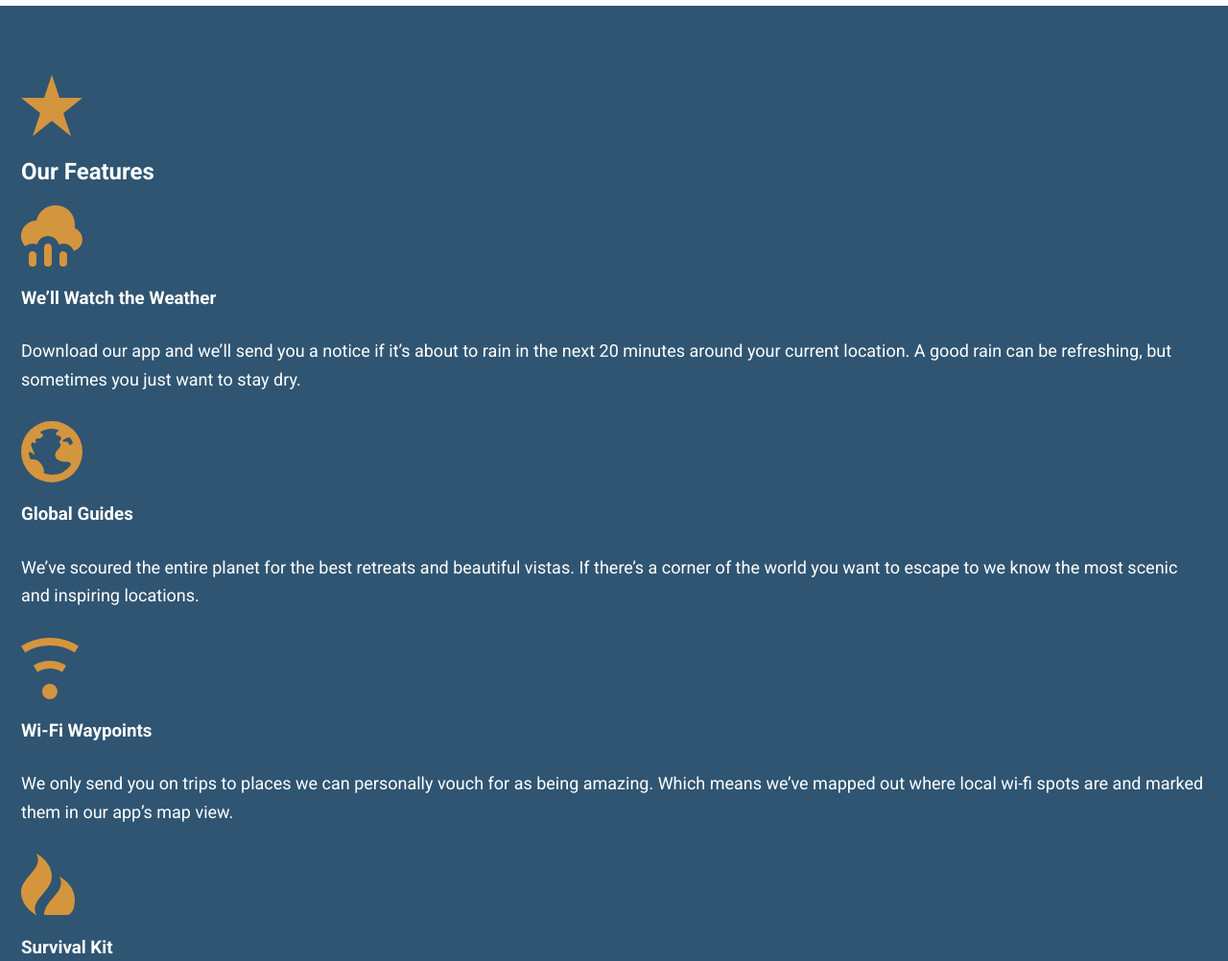
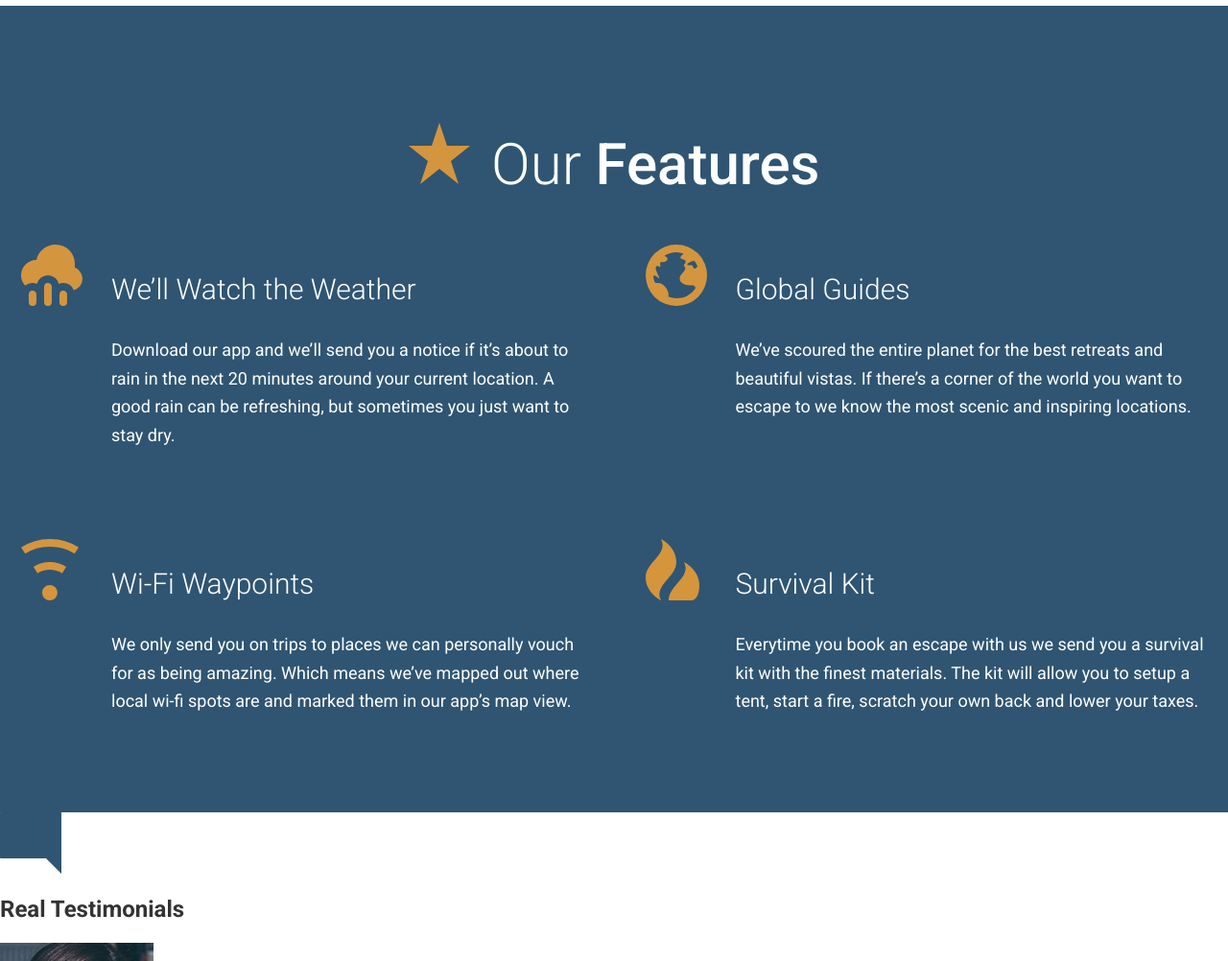
Before and after one commit to taschenbilly/travel-site-2, a plain HTML site: page app/index.html in a window 1280 px wide. Shown: the part 2140-3142 px from the top of the page at 96% size. Drawn offline with Linux system fonts and the light colour scheme.

Commit message:
completed the our feature section

```diff
--- a/app/assets/styles/main.scss
+++ b/app/assets/styles/main.scss
@@ -4,9 +4,11 @@
 @use 'base/variables';
 
 @use 'modules/btn';
+@use 'modules/feature-item';
 @use 'modules/grid';
 @use 'modules/large-hero';
 @use 'modules/headline';
 @use 'modules/page-section';
+@use 'modules/section-title';
 @use 'modules/typography';
 @use 'modules/wrapper';
--- /dev/null
+++ b/app/assets/styles/modules/_feature-item.scss
@@ -0,0 +1,35 @@
+@use '../base/mixins';
+
+.features {
+
+    position: relative;
+
+
+    @include mixins.respond(sm) {
+        padding-left: 94px;
+      }
+
+
+    &__icon {
+        display: block;
+        margin: auto;
+
+        @include mixins.respond(sm) {
+            position: absolute;
+            left: 0;
+          }
+
+    }
+
+    &__title {
+        font-size: 1.6rem;
+        font-weight: 300;
+        text-align: center;
+
+        @include mixins.respond(sm) {
+            font-size: 1.875rem;
+            text-align: left;
+
+          }
+    }
+}
--- a/app/assets/styles/modules/_grid.scss
+++ b/app/assets/styles/modules/_grid.scss
@@ -15,4 +15,20 @@
     @include mixins.respond(md) {
         grid-template-columns: 1fr 2fr;
     }
+
+    &--2-col {
+        position: relative;
+
+        @include mixins.respond(md) {
+            grid-template-columns: repeat(2, 1fr)
+        }
+    }
+
+    &__item {
+
+        &--feature {
+            position: absolute;
+            left: 0;
+        }
+    }
 }
--- /dev/null
+++ b/app/assets/styles/modules/_section-title.scss
@@ -0,0 +1,30 @@
+@use '../base/mixins';
+
+.section-title {
+    font-size: 2.55rem;
+    font-weight: 300;
+    text-align: center;
+
+    @include mixins.respond(sm) {
+        font-size: 3.75rem;
+      }
+
+
+    strong {
+        font-weight: 500;
+    }
+
+    &__icon {
+        padding-right: .5rem;
+
+        display: block;
+        margin: auto;
+        margin-bottom: .6rem;
+
+        @include mixins.respond(sm) {
+            display: inline-block;
+            margin-bottom: 0;
+
+          }
+    }
+}
--- a/app/index.html
+++ b/app/index.html
@@ -74,24 +74,35 @@
 
   <div id="features" class="page-section page-section--blue">
   <div class="wrapper">
-    <img src="assets/images/icons/star.svg">
-    <h2>Our Features</h2>
 
-    <img src="assets/images/icons/rain.svg">
-    <h3>We&rsquo;ll Watch the Weather</h3>
-    <p>Download our app and we&rsquo;ll send you a notice if it&rsquo;s about to rain in the next 20 minutes around your current location. A good rain can be refreshing, but sometimes you just want to stay dry.</p>
+      <h2 class="section-title"><img class="section-title__icon" src="assets/images/icons/star.svg">
+      Our <strong>Features</strong></h2>
 
-    <img src="assets/images/icons/globe.svg">
-    <h3>Global Guides</h3>
-    <p>We&rsquo;ve scoured the entire planet for the best retreats and beautiful vistas. If there&rsquo;s a corner of the world you want to escape to we know the most scenic and inspiring locations.</p>
+    <div class="grid grid--2-col">
+      <div class="grid__item features">
+        <img class="features__icon" src="assets/images/icons/rain.svg">
+        <h3 class="features__title">We&rsquo;ll Watch the Weather</h3>
+        <p>Download our app and we&rsquo;ll send you a notice if it&rsquo;s about to rain in the next 20 minutes around your current location. A good rain can be refreshing, but sometimes you just want to stay dry.</p>
+      </div>
 
-    <img src="assets/images/icons/wifi.svg">
-    <h3>Wi-Fi Waypoints</h3>
-    <p>We only send you on trips to places we can personally vouch for as being amazing. Which means we&rsquo;ve mapped out where local wi-fi spots are and marked them in our app&rsquo;s map view.</p>
+      <div class="grid__item features">
+        <img class="features__icon" src="assets/images/icons/globe.svg">
+        <h3 class="features__title">Global Guides</h3>
+        <p>We&rsquo;ve scoured the entire planet for the best retreats and beautiful vistas. If there&rsquo;s a corner of the world you want to escape to we know the most scenic and inspiring locations.</p>
+      </div>
 
-    <img src="assets/images/icons/fire.svg">
-    <h3>Survival Kit</h3>
-    <p>Everytime you book an escape with us we send you a survival kit with the finest materials. The kit will allow you to setup a tent, start a fire, scratch your own back and lower your taxes.</p>
+      <div class="grid__item features">
+        <img class="features__icon" src="assets/images/icons/wifi.svg">
+        <h3 class="features__title">Wi-Fi Waypoints</h3>
+        <p>We only send you on trips to places we can personally vouch for as being amazing. Which means we&rsquo;ve mapped out where local wi-fi spots are and marked them in our app&rsquo;s map view.</p>
+      </div>
+
+      <div class="grid__item features">
+        <img class="features__icon" src="assets/images/icons/fire.svg">
+        <h3 class="features__title">Survival Kit</h3>
+        <p>Everytime you book an escape with us we send you a survival kit with the finest materials. The kit will allow you to setup a tent, start a fire, scratch your own back and lower your taxes.</p>
+      </div>
+    </div>
   </div>
   </div>
 
```
Also changed, not shown: app/assets/styles/styles.css, 1 other file.
